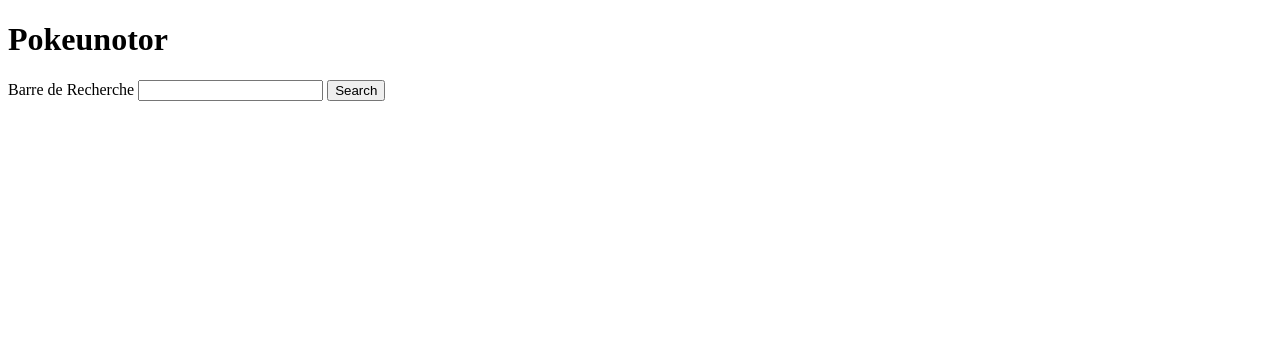
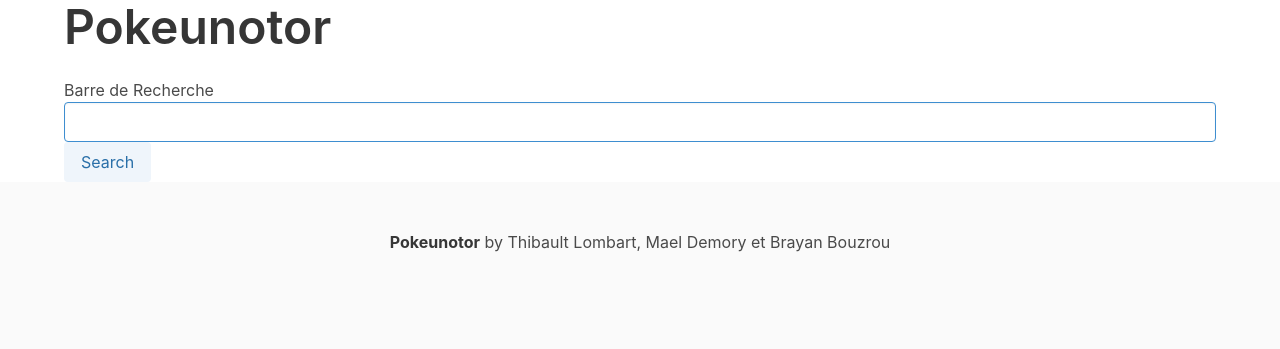
Before and after one commit to ThibaultLombart/pokeunotor, a Flask app: page / in a window 1280 px wide. Shown: the top 349 px of the page. Run offline with Flask 3, Linux system fonts and the light colour scheme.

Commit message:
✨début TFI1C

```diff
--- a/templates/index.html
+++ b/templates/index.html
@@ -5,23 +5,27 @@
     <meta name="viewport"
           content="width=device-width, user-scalable=no, initial-scale=1.0, maximum-scale=1.0, minimum-scale=1.0">
     <meta http-equiv="X-UA-Compatible" content="ie=edge">
+    <link rel="stylesheet" href="https://cdn.jsdelivr.net/npm/bulma@0.9.4/css/bulma.min.css">
     <title>Pokeunotor</title>
 </head>
 <body>
+    <div class="container">
+        <h1 class = "title is-1">Pokeunotor</h1>
 
-    <h1>Pokeunotor</h1>
-
-    {% if form %}
         <form method="POST" action="/pokemon">
             {{ form.csrf_token }}
-            {{ form.search.label }} {{ form.search() }}
-            <input type="submit" value="Search">
+            {{ form.search.label }} {{ form.search(class_ = "input is-info") }}
+            <input class="button is-info is-light" type="submit" value="Search">
         </form>
-    {% endif %}
+    </div>
 
-    {% if search %}
-        <p> Hello test : {{search}} ! Super</p>
-    {% endif %}
 
+    <footer class="footer">
+      <div class="content has-text-centered">
+        <p>
+          <strong>Pokeunotor</strong> by Thibault Lombart, Mael Demory et Brayan Bouzrou
+        </p>
+      </div>
+    </footer>
 </body>
 </html>
```
